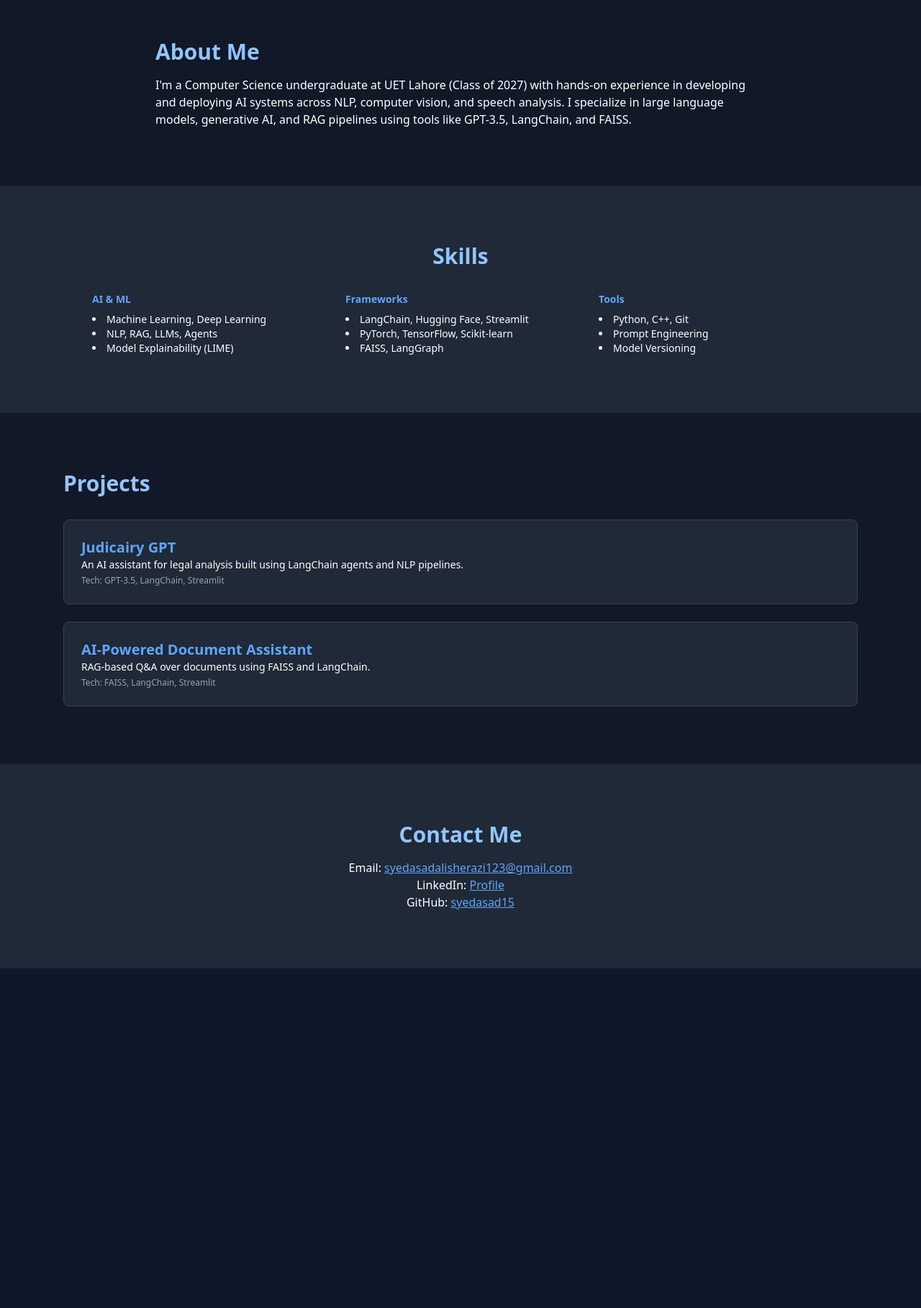
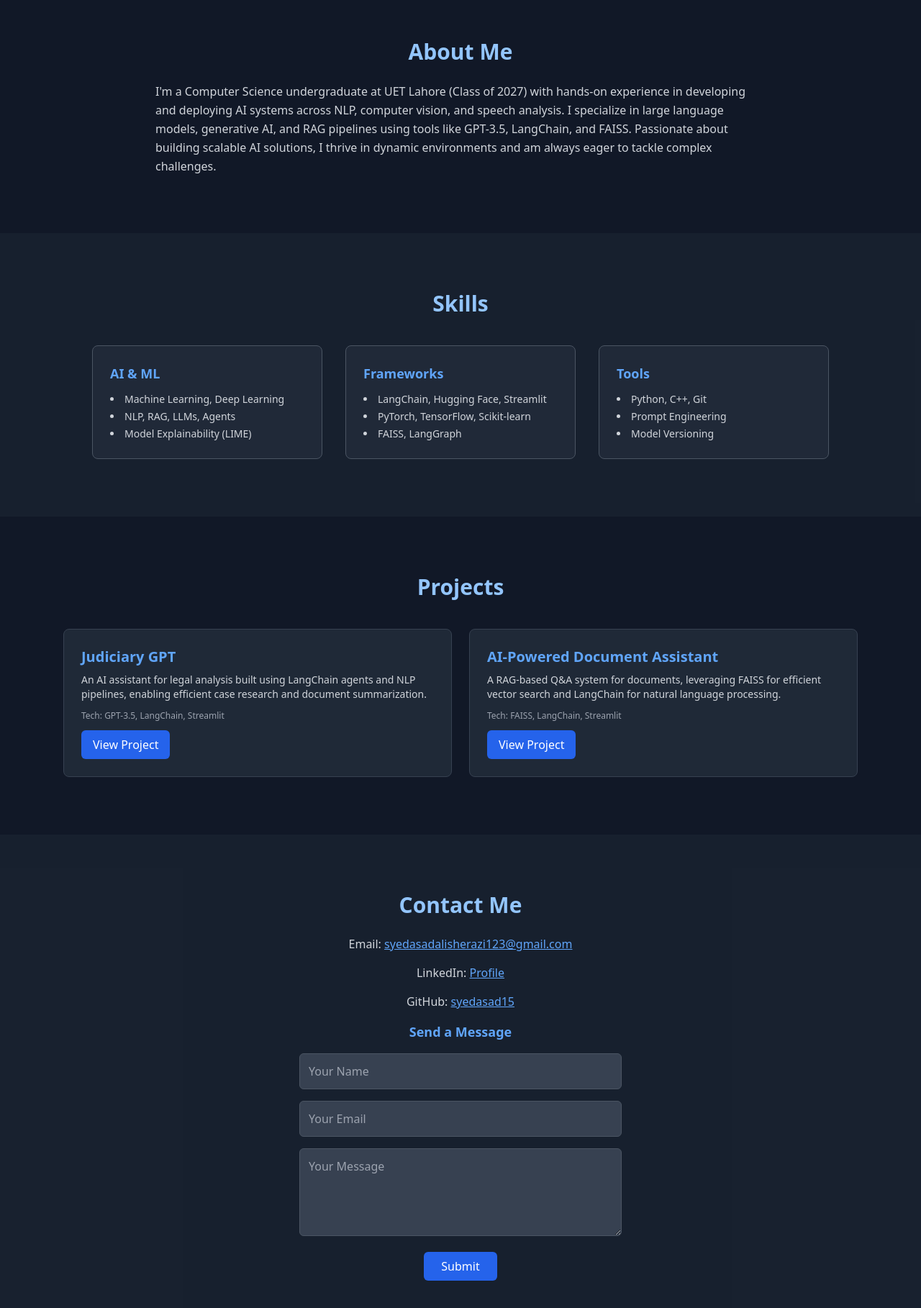
Before and after one commit to syedasad15/Portfolio, a Next.js app: page / in a window 1280 px wide. Shown: the part 826-2644 px from the top of the page at 72% size. Before the commit the page ends 2172 px from the top, so only its background shows below. Built offline with nearby package versions, Linux system fonts and the light colour scheme.

Commit message:
Update index.js

```diff
--- a/pages/index.js
+++ b/pages/index.js
@@ -1,98 +1,279 @@
-import Head from 'next/head'
-import ParticlesBackground from '../components/ParticlesBackground'
+import Head from 'next/head';
+import { useEffect } from 'react';
+import { motion } from 'framer-motion';
+import ParticlesBackground from '../components/ParticlesBackground';
 
 export default function Home() {
+  // Smooth scroll for anchor links
+  useEffect(() => {
+    const links = document.querySelectorAll('a[href^="#"]');
+    links.forEach((link) => {
+      link.addEventListener('click', (e) => {
+        e.preventDefault();
+        const targetId = link.getAttribute('href').substring(1);
+        const targetElement = document.getElementById(targetId);
+        targetElement?.scrollIntoView({ behavior: 'smooth' });
+      });
+    });
+  }, []);
+
   return (
     <div className="bg-gray-900 text-white min-h-screen relative overflow-hidden">
       <Head>
-        <title>Syed Asad Ali Sherazi | AI Engineer</title>
+        <title>Syed Asad Ali Sherazi | AI Engineer Portfolio</title>
+        <meta name="description" content="Portfolio of Syed Asad Ali Sherazi, an AI Engineer specializing in LLMs, Generative AI, and MLOps pipelines." />
+        <meta name="keywords" content="AI Engineer, Machine Learning, NLP, LLMs, Generative AI, MLOps, Portfolio" />
+        <meta name="author" content="Syed Asad Ali Sherazi" />
         <meta name="viewport" content="width=device-width, initial-scale=1.0" />
+        <meta property="og:title" content="Syed Asad Ali Sherazi | AI Engineer" />
+        <meta property="og:description" content="Explore the portfolio of an AI Engineer skilled in LLMs, Generative AI, and scalable MLOps pipelines." />
+        <meta property="og:type" content="website" />
+        <meta property="og:url" content="https://your-portfolio-url.com" />
+        <meta property="og:image" content="/path-to-your-image.jpg" />
+        <link rel="icon" href="/favicon.ico" />
       </Head>
 
-      {/* Animated Background */}
+      {/* Particle Background */}
       <ParticlesBackground />
 
       {/* Navbar */}
-      <nav className="bg-gray-800 p-4 shadow-md fixed top-0 w-full z-50">
-        <ul className="flex justify-center gap-6">
-          <li><a href="#about" className="hover:text-blue-400">About</a></li>
-          <li><a href="#skills" className="hover:text-blue-400">Skills</a></li>
-          <li><a href="#projects" className="hover:text-blue-400">Projects</a></li>
-          <li><a href="#contact" className="hover:text-blue-400">Contact</a></li>
+      <nav className="bg-gray-800/80 backdrop-blur-md p-4 shadow-lg fixed top-0 w-full z-50" role="navigation" aria-label="Main navigation">
+        <ul className="flex justify-center gap-6 font-medium">
+          {['About', 'Skills', 'Projects', 'Contact'].map((item) => (
+            <li key={item}>
+              <a
+                href={`#${item.toLowerCase()}`}
+                className="relative px-2 py-1 text-gray-300 hover:text-blue-400 transition-colors duration-300 group"
+                aria-label={`Navigate to ${item} section`}
+              >
+                {item}
+                <span className="absolute left-0 bottom-0 w-0 h-0.5 bg-blue-400 transition-all duration-300 group-hover:w-full"></span>
+              </a>
+            </li>
+          ))}
         </ul>
       </nav>
 
       {/* Hero Section */}
-      <section className="h-screen flex flex-col justify-center items-center text-center px-4" id="hero">
-        <h1 className="text-4xl md:text-6xl font-bold text-blue-400 mb-4">Syed Asad Ali Sherazi</h1>
-        <p className="text-xl max-w-2xl">
+      <section id="hero" className="h-screen flex flex-col justify-center items-center text-center px-4" role="banner">
+        <motion.h1
+          initial={{ opacity: 0, y: 20 }}
+          animate={{ opacity: 1, y: 0 }}
+          transition={{ duration: 0.8 }}
+          className="text-4xl md:text-6xl font-extrabold text-transparent bg-clip-text bg-gradient-to-r from-blue-400 to-purple-500 mb-4"
+        >
+          Syed Asad Ali Sherazi
+        </motion.h1>
+        <motion.p
+          initial={{ opacity: 0, y: 20 }}
+          animate={{ opacity: 1, y: 0 }}
+          transition={{ duration: 0.8, delay: 0.2 }}
+          className="text-lg md:text-xl max-w-2xl text-gray-300"
+        >
           AI Engineer | Specializing in LLMs, Generative AI, and Scalable MLOps Pipelines
-        </p>
+        </motion.p>
       </section>
 
       {/* About Section */}
-      <section id="about" className="py-20 px-6 max-w-4xl mx-auto">
-        <h2 className="text-3xl font-bold text-blue-300 mb-4">About Me</h2>
-        <p>
-          I'm a Computer Science undergraduate at UET Lahore (Class of 2027) with hands-on experience in developing and deploying AI systems across NLP, computer vision, and speech analysis. I specialize in large language models, generative AI, and RAG pipelines using tools like GPT-3.5, LangChain, and FAISS.
-        </p>
+      <section id="about" className="py-20 px-6 max-w-4xl mx-auto" role="region" aria-labelledby="about-heading">
+        <motion.h2
+          initial={{ opacity: 0, y: 20 }}
+          whileInView={{ opacity: 1, y: 0 }}
+          transition={{ duration: 0.6 }}
+          viewport={{ once: true }}
+          id="about-heading"
+          className="text-3xl font-bold text-blue-300 mb-6 text-center"
+        >
+          About Me
+        </motion.h2>
+        <motion.p
+          initial={{ opacity: 0, y: 20 }}
+          whileInView={{ opacity: 1, y: 0 }}
+          transition={{ duration: 0.6, delay: 0.2 }}
+          viewport={{ once: true }}
+          className="text-gray-300 leading-relaxed"
+        >
+          I'm a Computer Science undergraduate at UET Lahore (Class of 2027) with hands-on experience in developing and deploying AI systems across NLP, computer vision, and speech analysis. I specialize in large language models, generative AI, and RAG pipelines using tools like GPT-3.5, LangChain, and FAISS. Passionate about building scalable AI solutions, I thrive in dynamic environments and am always eager to tackle complex challenges.
+        </motion.p>
       </section>
 
       {/* Skills Section */}
-      <section id="skills" className="bg-gray-800 py-20 px-6">
-        <h2 className="text-3xl font-bold text-blue-300 text-center mb-8">Skills</h2>
-        <div className="grid grid-cols-1 md:grid-cols-3 gap-8 max-w-5xl mx-auto text-sm">
-          <div>
-            <h3 className="text-blue-400 font-semibold mb-2">AI & ML</h3>
-            <ul className="list-disc list-inside">
-              <li>Machine Learning, Deep Learning</li>
-              <li>NLP, RAG, LLMs, Agents</li>
-              <li>Model Explainability (LIME)</li>
-            </ul>
-          </div>
-          <div>
-            <h3 className="text-blue-400 font-semibold mb-2">Frameworks</h3>
-            <ul className="list-disc list-inside">
-              <li>LangChain, Hugging Face, Streamlit</li>
-              <li>PyTorch, TensorFlow, Scikit-learn</li>
-              <li>FAISS, LangGraph</li>
-            </ul>
-          </div>
-          <div>
-            <h3 className="text-blue-400 font-semibold mb-2">Tools</h3>
-            <ul className="list-disc list-inside">
-              <li>Python, C++, Git</li>
-              <li>Prompt Engineering</li>
-              <li>Model Versioning</li>
-            </ul>
-          </div>
+      <section id="skills" className="bg-gray-800/50 py-20 px-6" role="region" aria-labelledby="skills-heading">
+        <motion.h2
+          initial={{ opacity: 0, y: 20 }}
+          whileInView={{ opacity: 1, y: 0 }}
+          transition={{ duration: 0.6 }}
+          viewport={{ once: true }}
+          id="skills-heading"
+          className="text-3xl font-bold text-blue-300 text-center mb-10"
+        >
+          Skills
+        </motion.h2>
+        <div className="grid grid-cols-1 sm:grid-cols-2 md:grid-cols-3 gap-8 max-w-5xl mx-auto text-sm">
+          {[
+            {
+              title: 'AI & ML',
+              items: ['Machine Learning, Deep Learning', 'NLP, RAG, LLMs, Agents', 'Model Explainability (LIME)'],
+            },
+            {
+              title: 'Frameworks',
+              items: ['LangChain, Hugging Face, Streamlit', 'PyTorch, TensorFlow, Scikit-learn', 'FAISS, LangGraph'],
+            },
+            {
+              title: 'Tools',
+              items: ['Python, C++, Git', 'Prompt Engineering', 'Model Versioning'],
+            },
+          ].map((category, index) => (
+            <motion.div
+              key={category.title}
+              initial={{ opacity: 0, y: 20 }}
+              whileInView={{ opacity: 1, y: 0 }}
+              transition={{ duration: 0.6, delay: index * 0.2 }}
+              viewport={{ once: true }}
+              className="bg-gray-700/30 p-6 rounded-lg border border-gray-600 hover:border-blue-500 transition-colors duration-300"
+            >
+              <h3 className="text-blue-400 font-semibold mb-3 text-lg">{category.title}</h3>
+              <ul className="list-disc list-inside text-gray-300 space-y-1">
+                {category.items.map((item) => (
+                  <li key={item}>{item}</li>
+                ))}
+              </ul>
+            </motion.div>
+          ))}
         </div>
       </section>
 
       {/* Projects Section */}
-      <section id="projects" className="py-20 px-6 max-w-6xl mx-auto">
-        <h2 className="text-3xl font-bold text-blue-300 mb-8">Projects</h2>
-        <div className="space-y-6">
-          <div className="bg-gray-800 p-6 rounded-lg border border-gray-700">
-            <h3 className="text-xl font-semibold text-blue-400">Judicairy GPT</h3>
-            <p className="text-sm">An AI assistant for legal analysis built using LangChain agents and NLP pipelines.</p>
-            <p className="text-gray-400 text-xs mt-1">Tech: GPT-3.5, LangChain, Streamlit</p>
-          </div>
-          <div className="bg-gray-800 p-6 rounded-lg border border-gray-700">
-            <h3 className="text-xl font-semibold text-blue-400">AI-Powered Document Assistant</h3>
-            <p className="text-sm">RAG-based Q&A over documents using FAISS and LangChain.</p>
-            <p className="text-gray-400 text-xs mt-1">Tech: FAISS, LangChain, Streamlit</p>
-          </div>
+      <section id="projects" className="py-20 px-6 max-w-6xl mx-auto" role="region" aria-labelledby="projects-heading">
+        <motion.h2
+          initial={{ opacity: 0, y: 20 }}
+          whileInView={{ opacity: 1, y: 0 }}
+          transition={{ duration: 0.6 }}
+          viewport={{ once: true }}
+          id="projects-heading"
+          className="text-3xl font-bold text-blue-300 mb-10 text-center"
+        >
+          Projects
+        </motion.h2>
+        <div className="grid grid-cols-1 md:grid-cols-2 gap-6">
+          {[
+            {
+              title: 'Judiciary GPT',
+              description: 'An AI assistant for legal analysis built using LangChain agents and NLP pipelines, enabling efficient case research and document summarization.',
+              tech: 'GPT-3.5, LangChain, Streamlit',
+              link: '#', // Replace with actual link if available
+            },
+            {
+              title: 'AI-Powered Document Assistant',
+              description: 'A RAG-based Q&A system for documents, leveraging FAISS for efficient vector search and LangChain for natural language processing.',
+              tech: 'FAISS, LangChain, Streamlit',
+              link: '#', // Replace with actual link if available
+            },
+          ].map((project, index) => (
+            <motion.div
+              key={project.title}
+              initial={{ opacity: 0, y: 20 }}
+              whileInView={{ opacity: 1, y: 0 }}
+              transition={{ duration: 0.6, delay: index * 0.2 }}
+              viewport={{ once: true }}
+              className="bg-gray-800 p-6 rounded-lg border border-gray-700 hover:shadow-xl hover:border-blue-500 transition-all duration-300"
+            >
+              <h3 className="text-xl font-semibold text-blue-400 mb-2">{project.title}</h3>
+              <p className="text-gray-300 text-sm mb-3">{project.description}</p>
+              <p className="text-gray-400 text-xs mb-3">Tech: {project.tech}</p>
+              <a
+                href={project.link}
+                className="inline-block px-4 py-2 bg-blue-600 text-white rounded-md hover:bg-blue-700 transition-colors duration-300"
+                aria-label={`View ${project.title} project`}
+              >
+                View Project
+              </a>
+            </motion.div>
+          ))}
         </div>
       </section>
 
       {/* Contact Section */}
-      <section id="contact" className="bg-gray-800 py-20 px-6 text-center">
-        <h2 className="text-3xl font-bold text-blue-300 mb-4">Contact Me</h2>
-        <p>Email: <a href="mailto:syedasadalisherazi123@gmail.com" className="text-blue-400 underline">syedasadalisherazi123@gmail.com</a></p>
-        <p>LinkedIn: <a href="https://www.linkedin.com/in/syed-asad-ali-sherazi-4366802a0/" className="text-blue-400 underline" target="_blank">Profile</a></p>
-        <p>GitHub: <a href="https://github.com/syedasad15" className="text-blue-400 underline" target="_blank">syedasad15</a></p>
+      <section id="contact" className="bg-gray-800/50 py-20 px-6 text-center" role="region" aria-labelledby="contact-heading">
+        <motion.h2
+          initial={{ opacity: 0, y: 20 }}
+          whileInView={{ opacity: 1, y: 0 }}
+          transition={{ duration: 0.6 }}
+          viewport={{ once: true }}
+          id="contact-heading"
+          className="text-3xl font-bold text-blue-300 mb-6"
+        >
+          Contact Me
+        </motion.h2>
+        <motion.div
+          initial={{ opacity: 0, y: 20 }}
+          whileInView={{ opacity: 1, y: 0 }}
+          transition={{ duration: 0.6, delay: 0.2 }}
+          viewport={{ once: true }}
+          className="max-w-md mx-auto space-y-4"
+        >
+          <p className="text-gray-300">
+            Email:{' '}
+            <a href="mailto:syedasadalisherazi123@gmail.com" className="text-blue-400 underline hover:text-blue-300">
+              syedasadalisherazi123@gmail.com
+            </a>
+          </p>
+          <p className="text-gray-300">
+            LinkedIn:{' '}
+            <a
+              href="https://www.linkedin.com/in/syed-asad-ali-sherazi-4366802a0/"
+              className="text-blue-400 underline hover:text-blue-300"
+              target="_blank"
+              rel="noopener noreferrer"
+            >
+              Profile
+            </a>
+          </p>
+          <p className="text-gray-300">
+            GitHub:{' '}
+            <a
+              href="https://github.com/syedasad15"
+              className="text-blue-400 underline hover:text-blue-300"
+              target="_blank"
+              rel="noopener noreferrer"
+            >
+              syedasad15
+            </a>
+          </p>
+          {/* Client-side Contact Form */}
+          <div className="mt-8">
+            <h3 className="text-lg font-semibold text-blue-400 mb-4">Send a Message</h3>
+            <div className="space-y-4">
+              <input
+                type="text"
+                placeholder="Your Name"
+                className="w-full p-3 rounded-md bg-gray-700 text-white border border-gray-600 focus:border-blue-500 focus:outline-none"
+                aria-label="Your Name"
+              />
+              <input
+                type="email"
+                placeholder="Your Email"
+                className="w-full p-3 rounded-md bg-gray-700 text-white border border-gray-600 focus:border-blue-500 focus:outline-none"
+                aria-label="Your Email"
+              />
+              <textarea
+                placeholder="Your Message"
+                rows={4}
+                className="w-full p-3 rounded-md bg-gray-700 text-white border border-gray-600 focus:border-blue-500 focus:outline-none"
+                aria-label="Your Message"
+              ></textarea>
+              <button
+                type="button"
+                className="px-6 py-2 bg-blue-600 text-white rounded-md hover:bg-blue-700 transition-colors duration-300"
+                aria-label="Submit Message"
+                onClick={() => alert('Form submission is client-side only. Please use email for actual contact.')}
+              >
+                Submit
+              </button>
+            </div>
+          </div>
+        </motion.div>
       </section>
     </div>
-  )
+  );
 }
```
